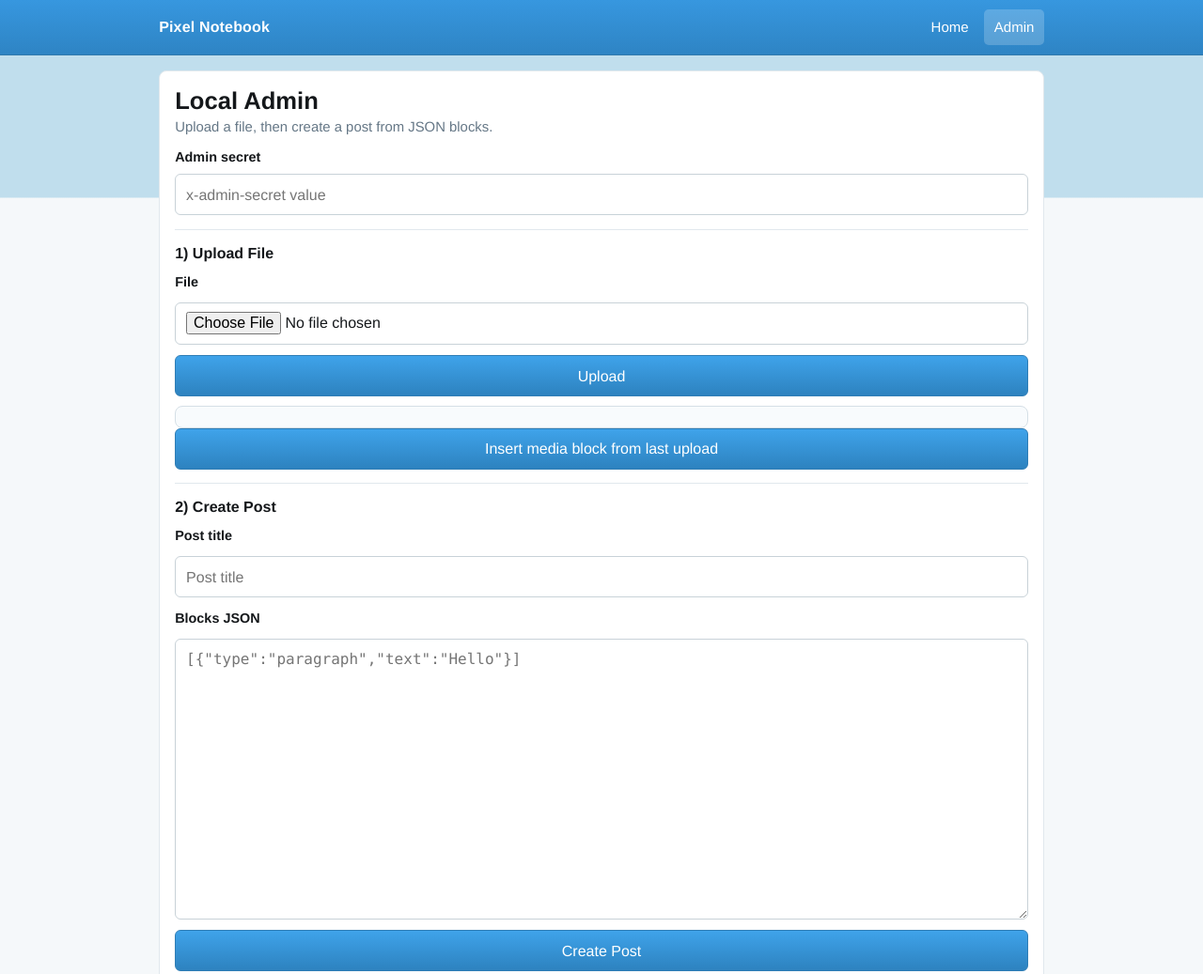
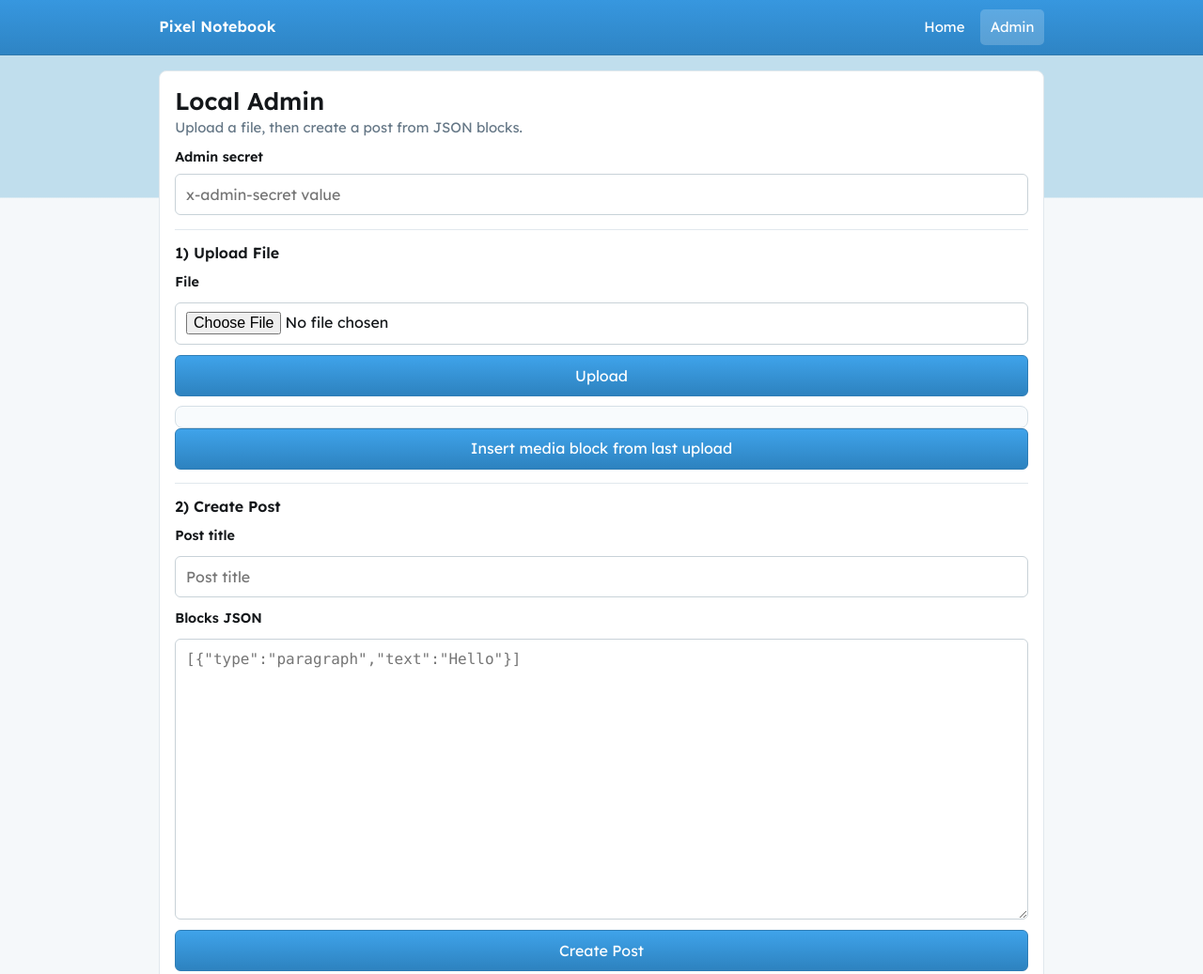
Before and after one commit to Levipanic/blog_proj, a website: page frontend/admin.html in a window 1280 px wide. Shown: the top 1037 px of the page at 94% size. Drawn offline with Linux system fonts and the light colour scheme.

Commit message:
new fonts

```diff
--- a/frontend/styles.css
+++ b/frontend/styles.css
@@ -1,3 +1,5 @@
+@import url("https://fonts.googleapis.com/css2?family=Lexend:wght@400;600&display=swap");
+
 :root {
   --bg-top: #c0deed;
   --bg-page: #f5f8fa;
@@ -27,8 +29,19 @@ body {
   margin: 0;
   color: var(--text);
   line-height: 1.45;
-  font-family: "Helvetica Neue", Arial, sans-serif;
+  font-family: "Lexend", system-ui, -apple-system, Segoe UI, Roboto, sans-serif;
+  font-weight: 400;
   background: linear-gradient(180deg, var(--bg-top) 0, var(--bg-top) 210px, var(--bg-page) 211px);
+}
+
+h1,
+h2,
+h3,
+h4,
+h5,
+h6 {
+  font-family: "Lexend", system-ui, -apple-system, Segoe UI, Roboto, sans-serif;
+  font-weight: 600;
 }
 
 a {
@@ -531,7 +544,7 @@ select {
 .admin-section-title {
   margin: 0 0 0.55rem;
   font-size: 1rem;
-  font-weight: 700;
+  font-weight: 600;
 }
 
 .admin-form {
```
